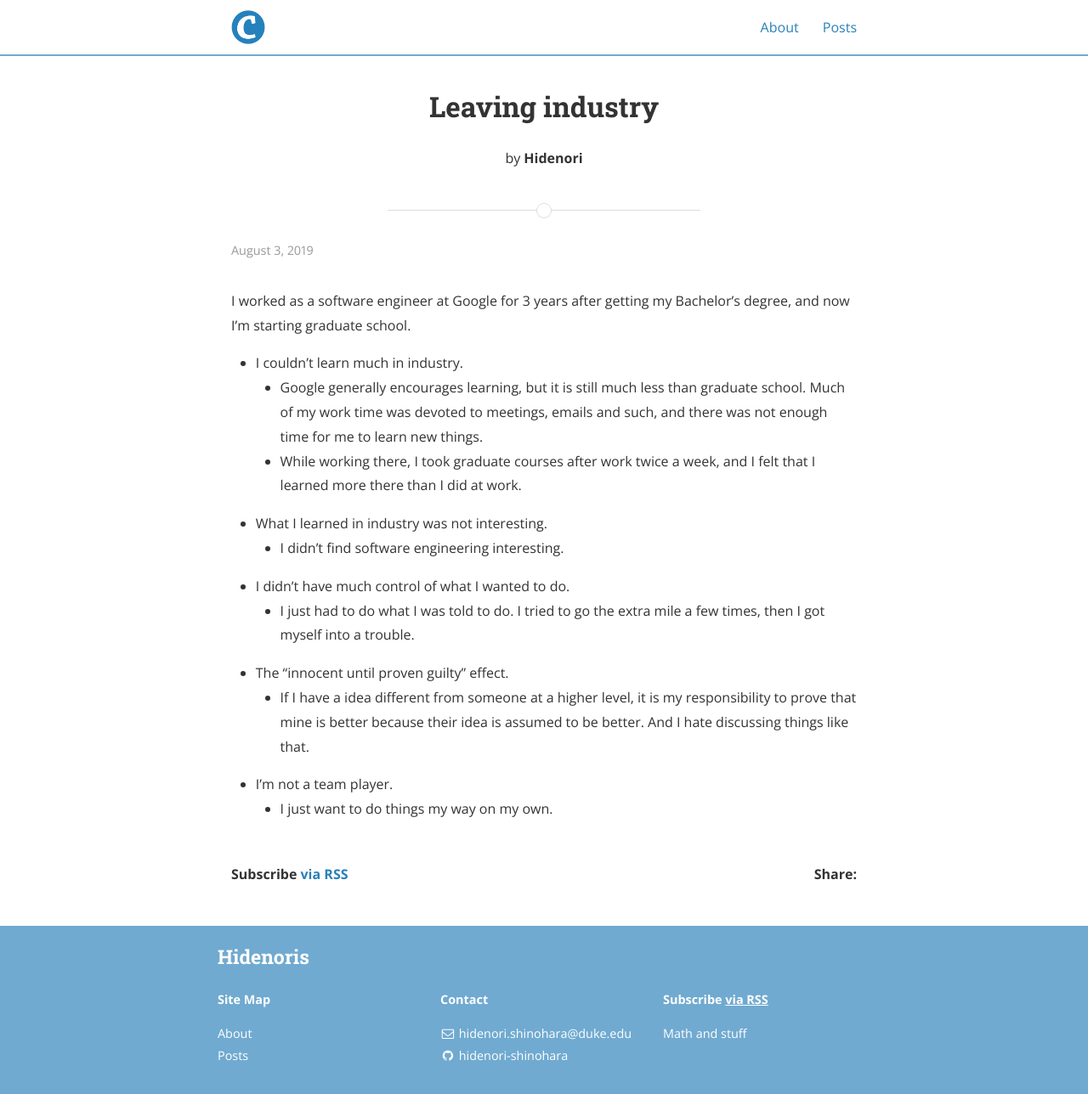
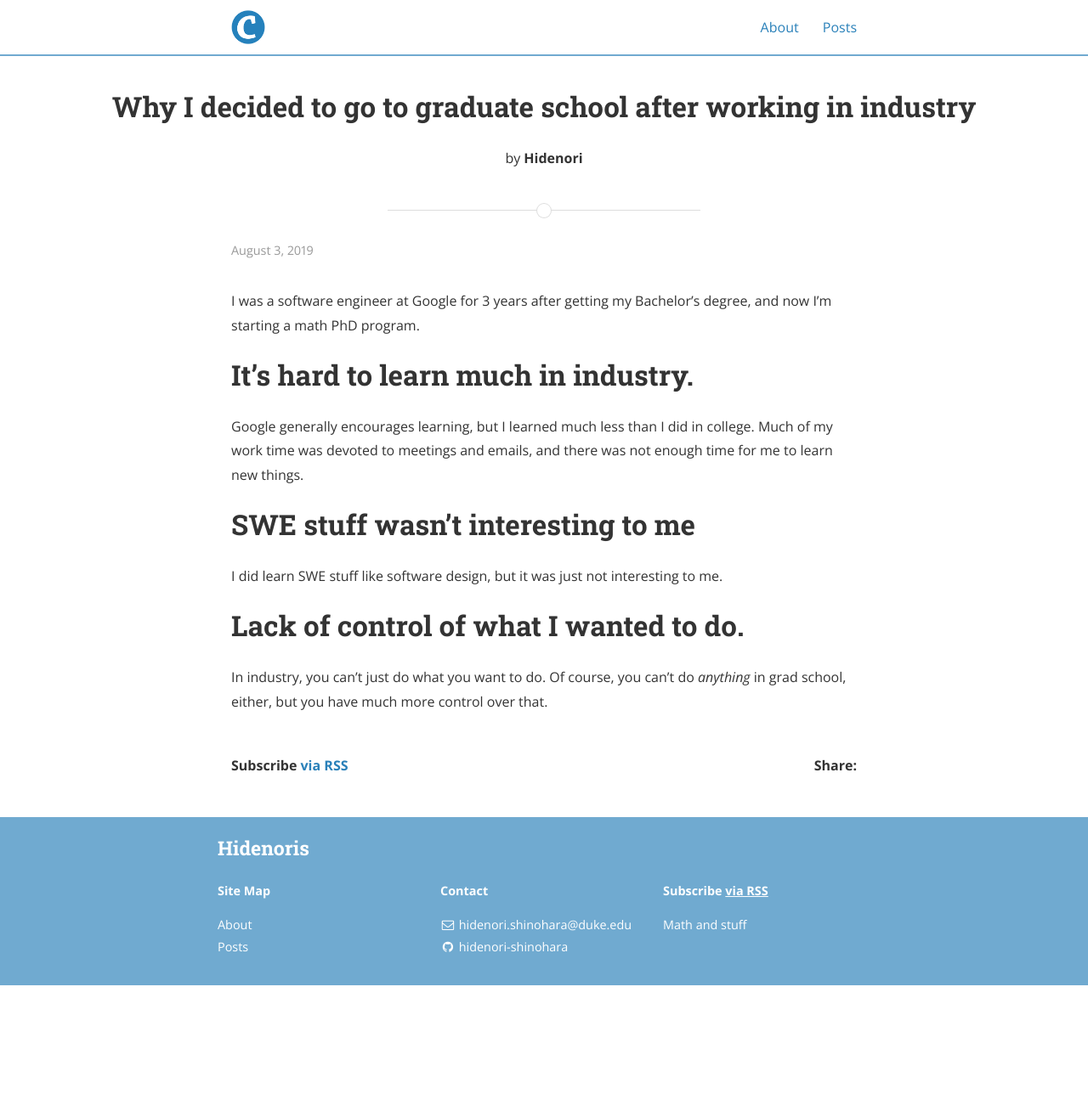
Before and after one commit to hidenori-shinohara/hidenori-shinohara.github.io, a Jekyll site: the page built from _posts/misc/2019-08-03-leaving-industry.md, in a window 1280 px wide. Shown: the whole page at 85% size. Built offline with Jekyll 4.4.1, drawn with Linux system fonts in a browser that asks for light colours; nearby versions of some CDN libraries; after the commit the page ends 1160 px from its top, so only the background shows below that.

Commit message:
Update 2019-08-03-leaving-industry.md

```diff
--- a/_posts/misc/2019-08-03-leaving-industry.md
+++ b/_posts/misc/2019-08-03-leaving-industry.md
@@ -1,23 +1,22 @@
 ---
 layout: post
-title:  "Leaving industry"
+title:  "Why I decided to go to graduate school after working in industry"
 date:   2019-08-03
 author: Hidenori
 ---
 
-I worked as a software engineer at Google for 3 years after getting my Bachelor's degree, and now I'm starting graduate school.
+I was a software engineer at Google for 3 years after getting my Bachelor's degree, and now I'm starting a math PhD program.
 
-* I couldn't learn much in industry.
-    * Google generally encourages learning, but it is still much less than graduate school.
-      Much of my work time was devoted to meetings, emails and such, and there was not enough time for me to learn new things.
-    * While working there, I took graduate courses after work twice a week, and I felt that I learned more there than I did at work.
-* What I learned in industry was not interesting.
-    * I didn't find software engineering interesting.
-* I didn't have much control of what I wanted to do.
-    * I just had to do what I was told to do.
-      I tried to go the extra mile a few times, then I got myself into a trouble.
-* The "innocent until proven guilty" effect.
-    * If I have a idea different from someone at a higher level, it is my responsibility to prove that mine is better because their idea is assumed to be better.
-      And I hate discussing things like that.
-* I'm not a team player.
-    * I just want to do things my way on my own.
+# It's hard to learn much in industry.
+
+Google generally encourages learning, but I learned much less than I did in college.
+Much of my work time was devoted to meetings and emails, and there was not enough time for me to learn new things.
+
+# SWE stuff wasn't interesting to me
+
+I did learn SWE stuff like software design, but it was just not interesting to me.
+
+# Lack of control of what I wanted to do.
+
+In industry, you can't just do what you want to do.
+Of course, you can't do *anything* in grad school, either, but you have much more control over that.
```
